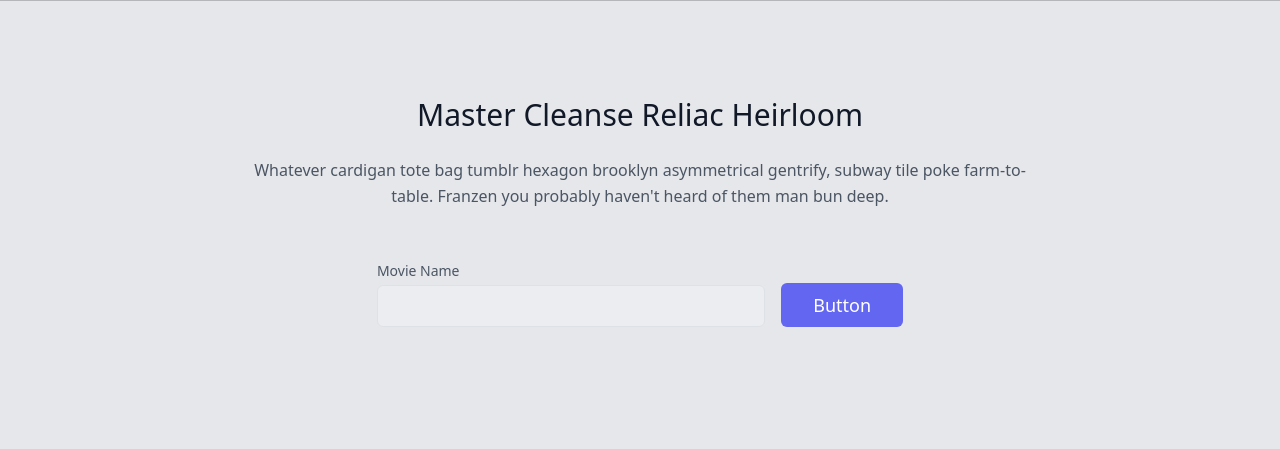
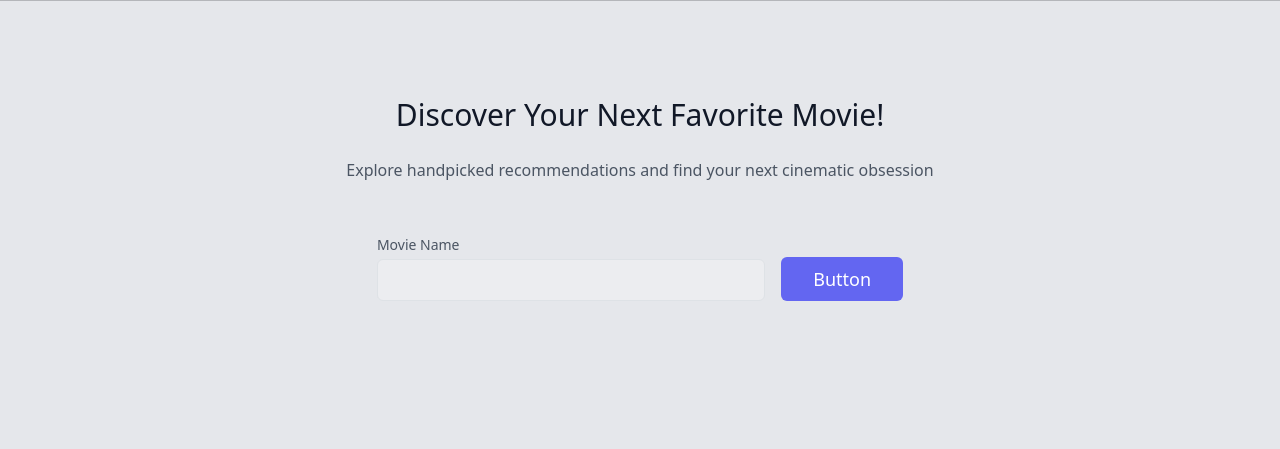
Before and after one commit to DivingDev/movie_recommender, a Flask app: page /recommendation in a window 1280 px wide. Shown: the part 80-529 px from the top of the page. Run offline with Flask 3, Linux system fonts and the light colour scheme; parts of the project's set-up code (start-up, migrations or seed data) failed here and were passed over; some libraries are stand-ins or nearby versions.

Commit message:
updated codes and files

```diff
--- a/templates/prediction.html
+++ b/templates/prediction.html
@@ -36,10 +36,8 @@
   <section class="text-gray-600 body-font mb-0">
     <div class="container px-5 py-24 mx-auto">
       <div class="flex flex-col text-center w-full mb-12">
-        <h1 class="sm:text-3xl text-2xl font-medium title-font mb-4 text-gray-900">Master Cleanse Reliac Heirloom</h1>
-        <p class="lg:w-2/3 mx-auto leading-relaxed text-base">Whatever cardigan tote bag tumblr hexagon brooklyn
-          asymmetrical gentrify, subway tile poke farm-to-table. Franzen you probably haven't heard of them man bun
-          deep.</p>
+        <h1 class="sm:text-3xl text-2xl font-medium title-font mb-4 text-gray-900">Discover Your Next Favorite Movie!</h1>
+        <p class="lg:w-2/3 mx-auto leading-relaxed text-base">Explore handpicked recommendations and find your next cinematic obsession</p>
       </div>
       <div
         class="flex lg:w-2/3 w-full sm:flex-row flex-col mx-auto px-8 sm:space-x-4 sm:space-y-0 space-y-4 sm:px-0 items-end">
```
Also changed, not shown: requirements.txt (+7 -0 lines), media/Screenshot 2024-11-28 144618.png (added).
